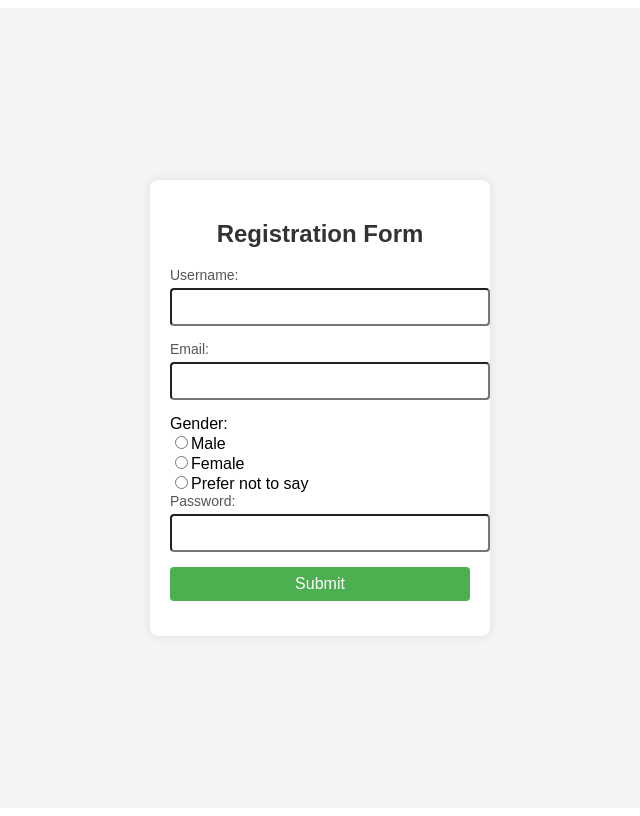
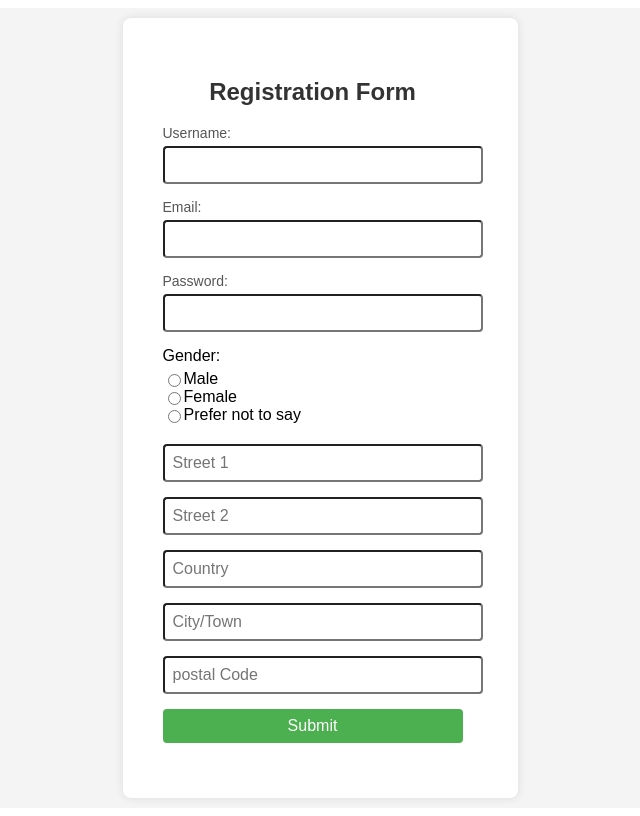
Before and after one commit to lukagobechia/template-driven-forms, an Angular app: page / in a window 1280 px wide. Shown: the whole page, without its empty margins (320-960 px from the left). Built offline with nearby package versions, Linux system fonts and the light colour scheme.

Commit message:
form groupping

```diff
--- a/src/app/app.component.css
+++ b/src/app/app.component.css
@@ -2,7 +2,7 @@
   background-color: #fff;
   border-radius: 8px;
   box-shadow: 0 0 10px rgba(0, 0, 0, 0.1);
-  padding: 20px;
+  padding: 40px 55px 40px 40px;
   width: 300px;
 }
 
@@ -70,3 +70,20 @@ small{
 small.black{
   color: black;
 }
+.center{
+  display: flex;
+  align-items: center;
+  gap: -50px;
+}
+.gender{
+  display: flex;
+  flex-direction: column;
+  padding: 0 0 20px 0;
+}
+select{
+  width: 100%;
+  padding: 8px;
+  font-size: 16px;
+  /* border: 1px solid #ccc; */
+  border-radius: 4px;
+}
--- a/src/app/app.component.html
+++ b/src/app/app.component.html
@@ -1,37 +1,70 @@
-<main >
-  <div class="div" >
-    <div class="registration-form"  [ngClass]="{'shadow': registrationForm.touched}">
+<main>
+  <div class="div">
+    <div class="registration-form" [ngClass]="{'shadow': registrationForm.touched}">
       <h2>Registration Form</h2>
 
       <form class="form" (ngSubmit)="onFormSubmit()" #registrationForm="ngForm">
         <div class="form-group">
           <label for="username">Username:</label>
-          <input type="text" name="username" [(ngModel)]="username" #usernameVal = "ngModel" required>
+          <input type="text" name="username" [(ngModel)]="username" #usernameVal="ngModel" required>
           <small *ngIf="usernameVal.invalid && usernameVal.touched">*Username is required</small>
           <small class="black" *ngIf="username">You Entered: {{username}}</small>
         </div>
 
         <div class="form-group">
           <label for="email">Email:</label>
-          <input type="email" name="email" [(ngModel)]="email" #emailVal = "ngModel" required email>
-          <small *ngIf="emailVal.invalid && emailVal.touched">*Email is Invalide</small>
-          <small class="black" *ngIf="email">You Entered: {{email}}</small>
+          <input type="email" name="email" [(ngModel)]="email" #emailVal="ngModel" required email>
+          <div style="display: flex; flex-direction: column;">
+            <small *ngIf="emailVal.invalid && emailVal.touched">*Email is Invalide</small>
+            <small class="black" *ngIf="email">You Entered: {{email}}</small>
+          </div>
 
-        </div>
-        <label for="gender">Gender: </label>
-        <div class="" *ngFor="let gen of Genders">
-          <input type="radio"  [value]="gen.display" name="gender" ngModel>
-          <label for="gender">{{gen.display}}</label>
+
         </div>
         <div class="form-group">
           <label for="password">Password:</label>
-          <input type="password" name="password" [(ngModel)]="password" #passwordVal = "ngModel" required>
+          <input type="password" name="password" [(ngModel)]="password" #passwordVal="ngModel" required>
           <small *ngIf="passwordVal.invalid && passwordVal.touched">*Password is Invalide</small>
           <small class="black" *ngIf="password">You Entered: {{password}}</small>
         </div>
 
+        <div class="gender">
+          <label for="gender" style="padding-bottom: 5px;">Gender: </label>
+          <div class="" *ngFor="let gen of Genders">
+            <div class="center">
+              <input type="radio" [value]="gen.display" name="gender" ngModel>
+              <label for="gender">{{gen.display}}</label>
+            </div>
+          </div>
+        </div>
+
+        <div class="form-group" ngModelGroup="address" #addresVal="ngModelGroup">
+
+
+          <div class="form-group">
+            <input type="text" name="street1" placeholder="Street 1" ngModel required>
+          </div>
+
+          <div class="form-group">
+            <input type="text" name="street2" placeholder="Street 2" ngModel>
+          </div>
+          <div class="form-group ">
+            <input type="text" name="country" placeholder="Country" ngModel required>
+          </div>
+
+          <div class="form-group">
+            <input type="city" name="city" placeholder="City/Town" ngModel required>
+          </div>
+
+          <div class="form-group">
+            <input type="text" name="postalCode" placeholder="postal Code" ngModel required>
+          </div>
+          <small *ngIf="addresVal.invalid && addresVal.touched">*The required field/fields missng</small>
+        </div>
+
+
         <div class="form-group">
-          <input type="submit" class="submit" [disabled] = "registrationForm.invalid">
+          <input type="submit" class="submit" [disabled]="registrationForm.invalid">
         </div>
       </form>
 
```
